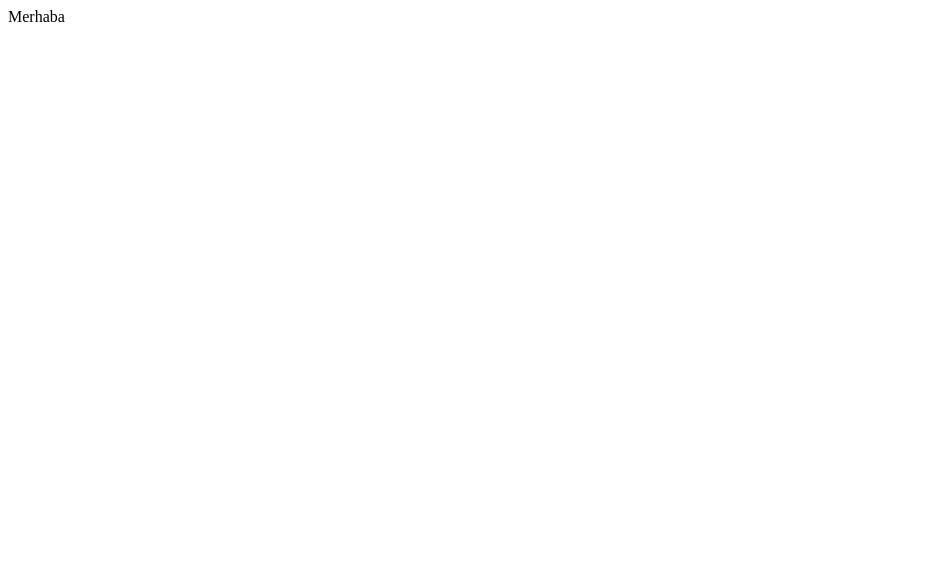
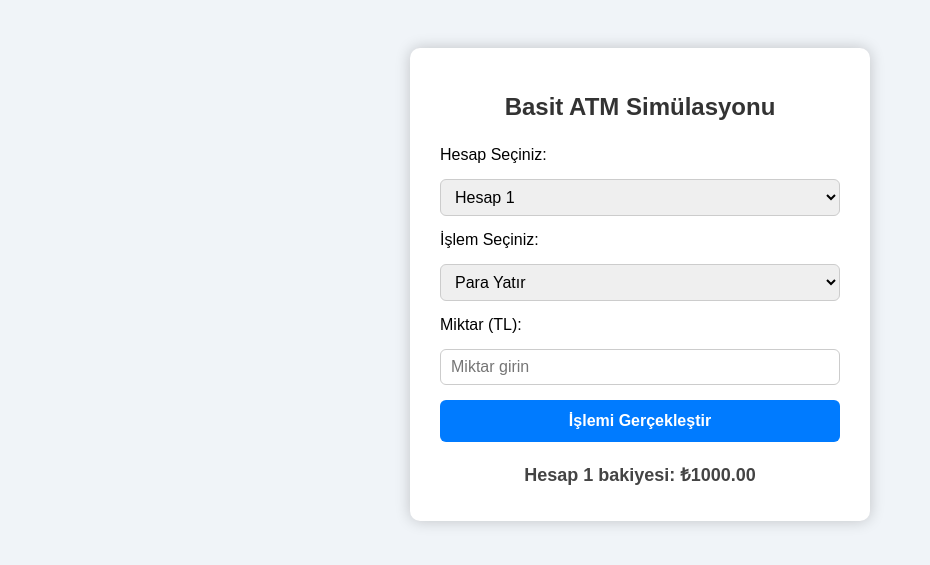
Before and after one commit to aybekbeyzanur04/ATM-Simulasyonu, a plain HTML site: page index.html in a window 1280 px wide. Shown: the whole page, without its empty margins (0-930 px from the left). Drawn offline with Linux system fonts and the light colour scheme.

Commit message:
ATM simülasyonu için ilk geliştirme

```diff
--- a/index.html
+++ b/index.html
@@ -1,4 +1,159 @@
 <!DOCTYPE html>
-<html>
-Merhaba
-</hmtl>
+<html lang="tr">
+<head>
+  <meta charset="UTF-8" />
+  <title>Basit ATM Simülasyonu</title>
+  <style>
+    body {
+      font-family: Arial, sans-serif;
+      background: #f0f4f8;
+      display: flex;
+      justify-content: center;
+      padding: 40px 20px;
+    }
+    .container {
+      background: white;
+      padding: 25px 30px;
+      border-radius: 10px;
+      box-shadow: 0 0 15px rgba(0,0,0,0.2);
+      max-width: 400px;
+      width: 100%;
+    }
+    h2 {
+      text-align: center;
+      margin-bottom: 25px;
+      color: #333;
+    }
+    label, select, input, button {
+      display: block;
+      width: 100%;
+      margin-bottom: 15px;
+      font-size: 16px;
+    }
+    select, input {
+      padding: 8px 10px;
+      border: 1px solid #ccc;
+      border-radius: 6px;
+      box-sizing: border-box;
+    }
+    button {
+      background-color: #007bff;
+      color: white;
+      padding: 12px 0;
+      border: none;
+      border-radius: 6px;
+      cursor: pointer;
+      font-weight: bold;
+      transition: background-color 0.3s ease;
+    }
+    button:hover {
+      background-color: #0056b3;
+    }
+    #bakiyeBilgi {
+      margin-top: 20px;
+      font-weight: bold;
+      font-size: 18px;
+      text-align: center;
+      color: #444;
+    }
+    #mesaj {
+      margin-top: 10px;
+      text-align: center;
+      font-weight: 600;
+    }
+    #mesaj.success {
+      color: green;
+    }
+    #mesaj.error {
+      color: red;
+    }
+  </style>
+</head>
+<body>
+  <div class="container">
+    <h2>Basit ATM Simülasyonu</h2>
+
+    <label for="hesap">Hesap Seçiniz:</label>
+    <select id="hesap" onchange="guncelleBakiye()">
+      <option value="1">Hesap 1</option>
+      <option value="2">Hesap 2</option>
+      <option value="3">Hesap 3</option>
+    </select>
+
+    <label for="islem">İşlem Seçiniz:</label>
+    <select id="islem">
+      <option value="yatir">Para Yatır</option>
+      <option value="cek">Para Çek</option>
+    </select>
+
+    <label for="miktar">Miktar (TL):</label>
+    <input type="number" id="miktar" min="1" placeholder="Miktar girin" />
+
+    <button onclick="islemYap()">İşlemi Gerçekleştir</button>
+
+    <div id="bakiyeBilgi"></div>
+    <div id="mesaj"></div>
+  </div>
+
+  <script>
+    // 3 hesap için başlangıç bakiyeleri
+    const hesaplar = {
+      1: 1000,
+      2: 2000,
+      3: 1500
+    };
+
+    // Sayfa yüklendiğinde bakiye göster
+    window.onload = function() {
+      guncelleBakiye();
+    };
+
+    function guncelleBakiye() {
+      const secilenHesap = document.getElementById('hesap').value;
+      const bakiyeBilgi = document.getElementById('bakiyeBilgi');
+      bakiyeBilgi.textContent = `Hesap ${secilenHesap} bakiyesi: ₺${hesaplar[secilenHesap].toFixed(2)}`;
+      temizleMesaj();
+    }
+
+    function temizleMesaj() {
+      const mesajDiv = document.getElementById('mesaj');
+      mesajDiv.textContent = '';
+      mesajDiv.className = '';
+    }
+
+    function islemYap() {
+      const secilenHesap = document.getElementById('hesap').value;
+      const islem = document.getElementById('islem').value;
+      const miktarInput = document.getElementById('miktar');
+      const miktar = parseFloat(miktarInput.value);
+      const mesajDiv = document.getElementById('mesaj');
+
+      temizleMesaj();
+
+      if (isNaN(miktar) || miktar <= 0) {
+        mesajDiv.textContent = 'Lütfen geçerli bir miktar girin!';
+        mesajDiv.className = 'error';
+        return;
+      }
+
+      if (islem === 'cek') {
+        if (miktar > hesaplar[secilenHesap]) {
+          mesajDiv.textContent = 'Yetersiz bakiye!';
+          mesajDiv.className = 'error';
+          return;
+        }
+        hesaplar[secilenHesap] -= miktar;
+        mesajDiv.textContent = `Hesap ${secilenHesap} hesabından ₺${miktar.toFixed(2)} çekildi.`;
+        mesajDiv.className = 'success';
+      } else if (islem === 'yatir') {
+        hesaplar[secilenHesap] += miktar;
+        mesajDiv.textContent = `Hesap ${secilenHesap} hesabına ₺${miktar.toFixed(2)} yatırıldı.`;
+        mesajDiv.className = 'success';
+      }
+
+      guncelleBakiye();
+      miktarInput.value = '';
+    }
+  </script>
+</body>
+</html>
```
